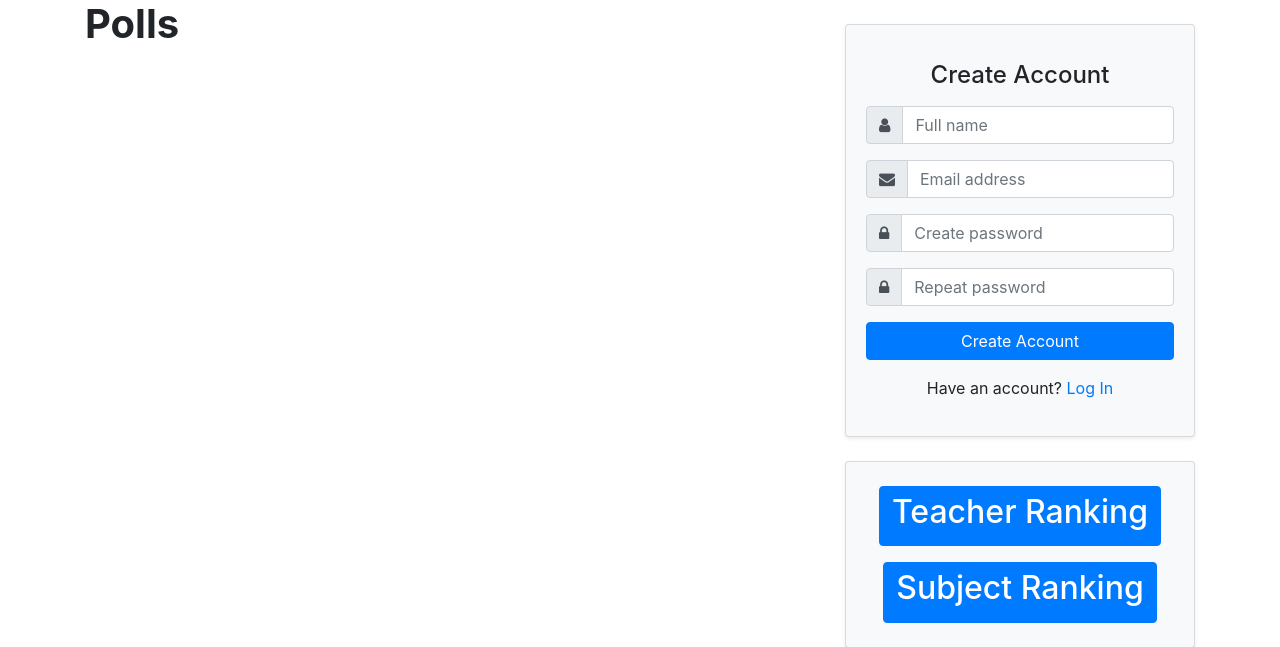
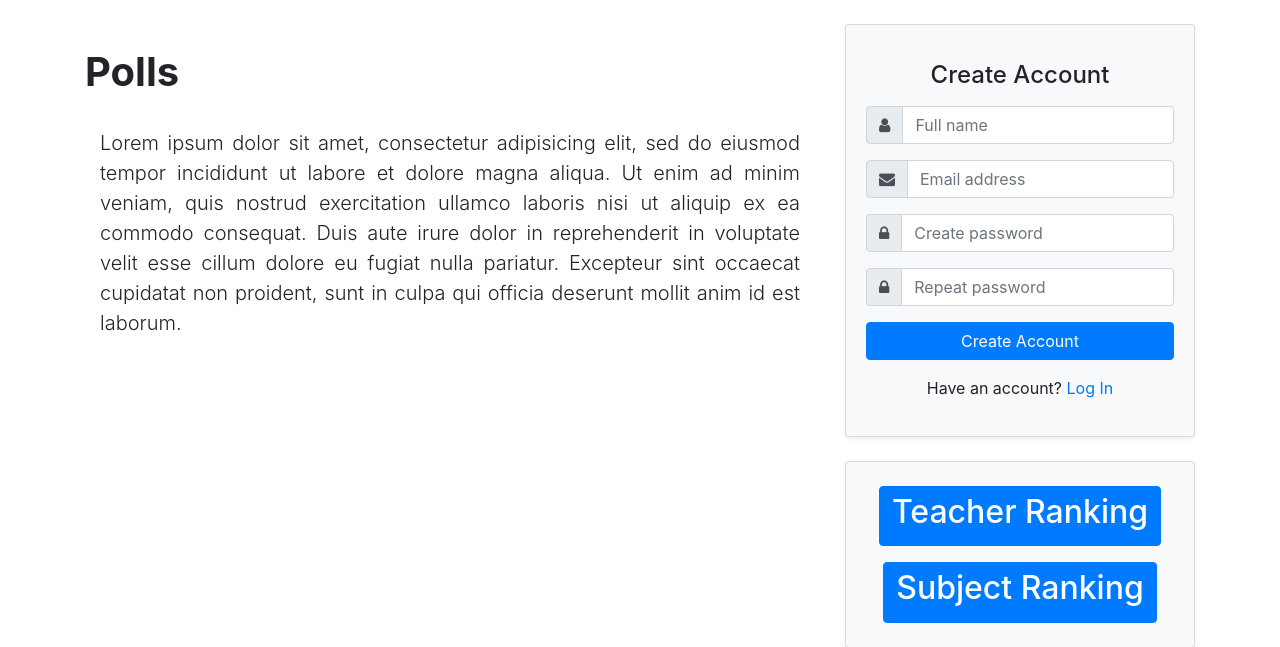
Before and after one commit to ToniPF/DegreeVoting, a Django app: template degree_voting/polls/templates/polls/home.html in a window 1280 px wide. Shown: the part 56-703 px from the top of the page. Run offline with Django 3.2, Linux system fonts and the light colour scheme; the template is opened without the code that fills it, so the values that code supplies are empty; some libraries are stand-ins or nearby versions.

Commit message:
Afegida una descripció a la home.

```diff
--- a/degree_voting/polls/templates/polls/home.html
+++ b/degree_voting/polls/templates/polls/home.html
@@ -5,11 +5,15 @@
 <main role="main" class="container-fluid"></main>
     <div class="row">
         <div class="col-sm-8">
+          <br>
+          <br>
             <div class="web-name">
                 <h1><b>Polls</b></h1>
             </div>
             <div style="text-align: justify" class="col-sm-12">
-                {{ description.text|markdown }}
+               <!-- {{ description.text|markdown }}-->
+               <br>
+                <p class="lead">Lorem ipsum dolor sit amet, consectetur adipisicing elit, sed do eiusmod tempor incididunt ut labore et dolore magna aliqua. Ut enim ad minim veniam, quis nostrud exercitation ullamco laboris nisi ut aliquip ex ea commodo consequat. Duis aute irure dolor in reprehenderit in voluptate velit esse cillum dolore eu fugiat nulla pariatur. Excepteur sint occaecat cupidatat non proident, sunt in culpa qui officia deserunt mollit anim id est laborum.</p>
             </div>
         </div>
 
```
